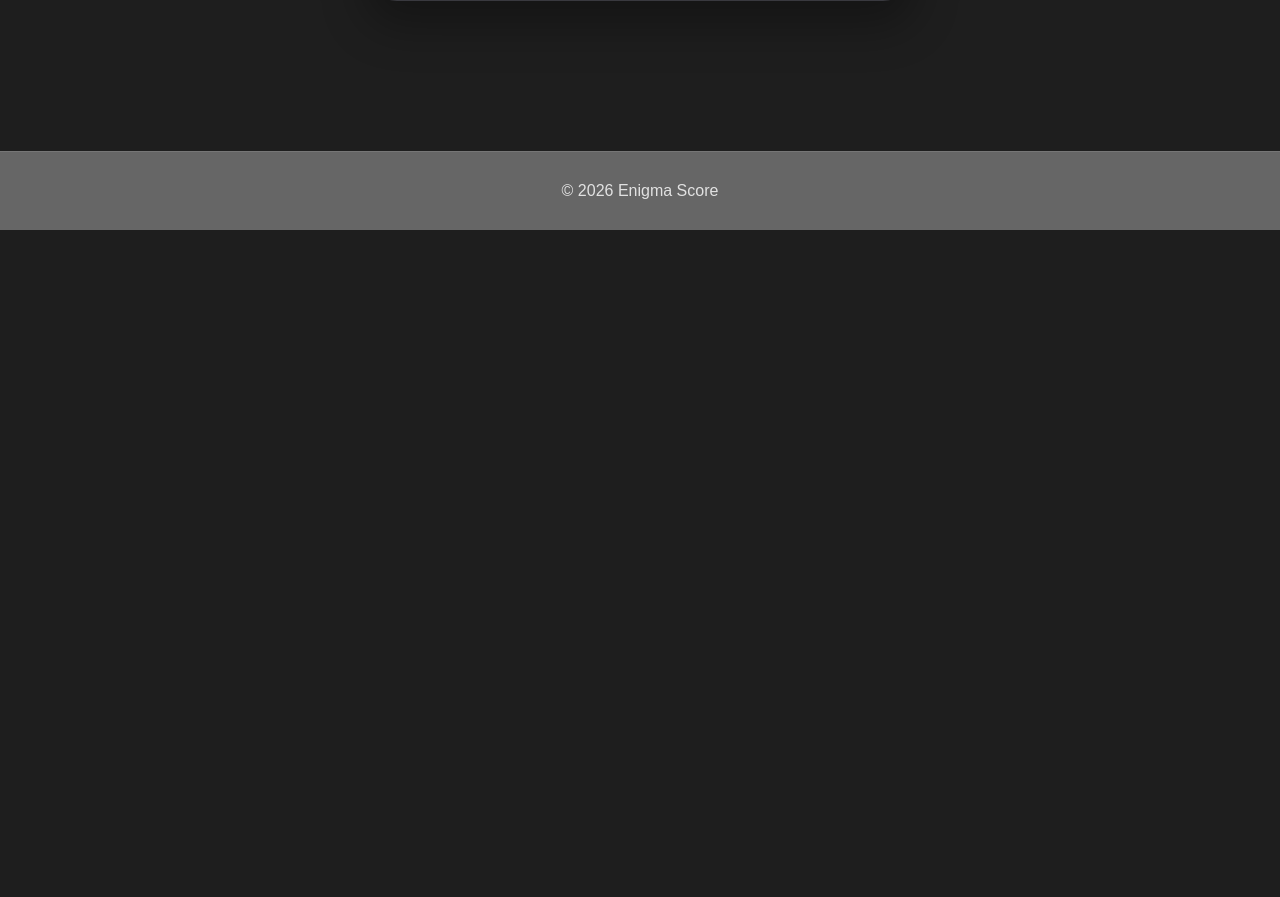
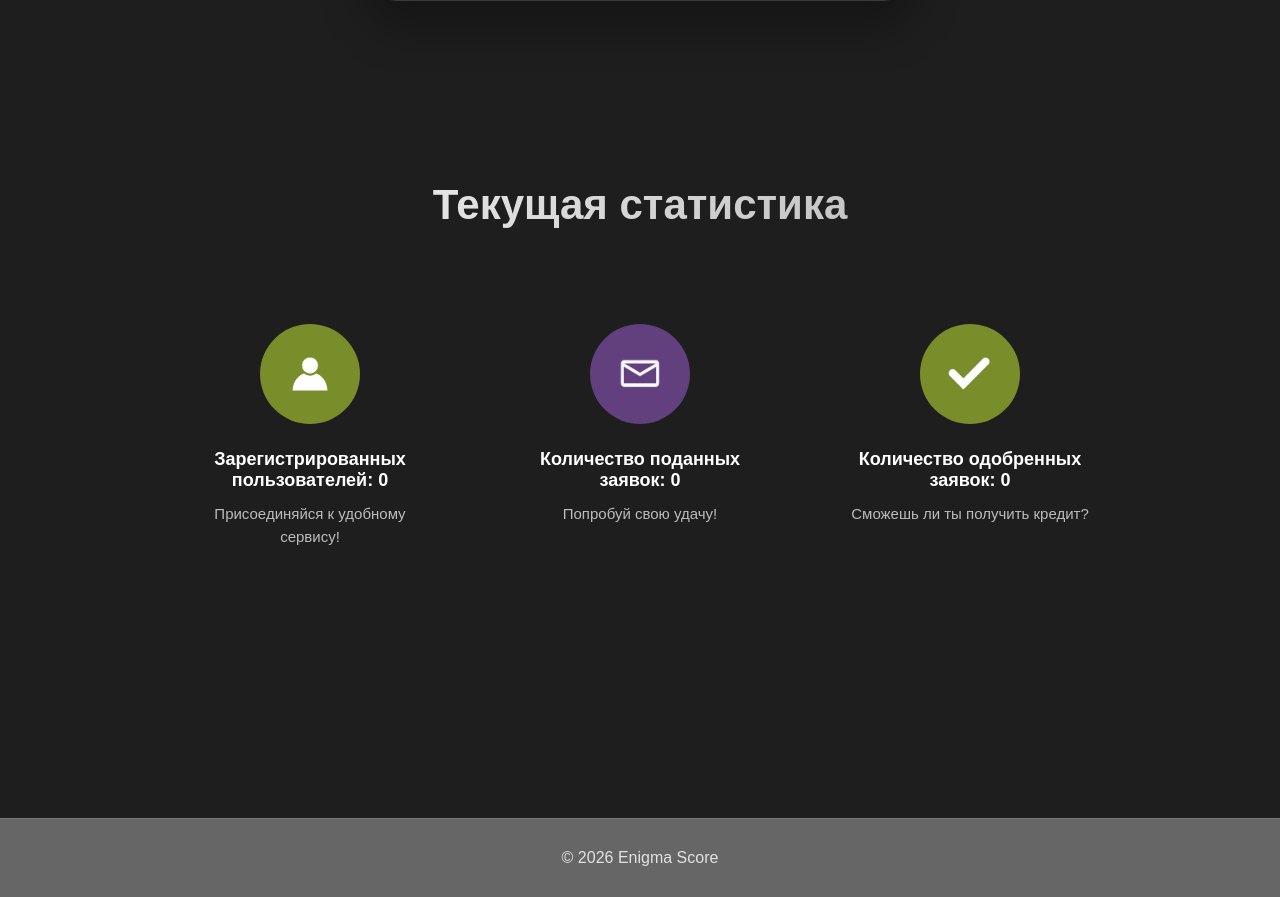
Before and after one commit to chhssmch/enigma-score, a Django app: page / in a window 1280 px wide. Shown: the part 1018-1915 px from the top of the page. Before the commit the page ends 1248 px from the top, so only its background shows below. Run offline with Django 5.2, Linux system fonts and the light colour scheme; the visitor is signed in with stand-in values (Sample User, id 1); data comes from the database, SQL or seed files in the repository; data that the repository does not hold is empty.

Commit message:
statistics were added

```diff
--- a/enigma_score/credit_score/templates/credit_score/home_auth.html
+++ b/enigma_score/credit_score/templates/credit_score/home_auth.html
@@ -102,8 +102,37 @@
                 </div>
             </div>
            </div>
+        </div>
+        <section id="howorks" class="steps-section">
+            <div class="container">
+                <h2 class="section-title">Текущая статистика</h2>
+                <div class="steps-grid">
+                    <div class="step-card">
+                        <div class="step-circle1">
+                            <img src="{% static 'images/icon-1.png' %}" alt="Иконка регистрации">
+                        </div>
+                        <h3>Зарегистрированных пользователей: {{ total_users }}</h3>
+                        <p>Присоединяйся к удобному сервису!</p>
+                    </div>
 
-        </div>
+                    <div class="step-card">
+                        <div class="step-circle2">
+                            <img src="{% static 'images/icon-2.png' %}" alt="Иконка добавления документов">
+                        </div>
+                        <h3>Количество поданных заявок: {{ total_applications }}</h3>
+                        <p>Попробуй свою удачу!</p>
+                    </div>
+
+                    <div class="step-card">
+                        <div class="step-circle1">
+                            <img src="{% static 'images/icon-3.png' %}" alt="Иконка получения результата">
+                        </div>
+                        <h3>Количество одобренных заявок: {{ approved_applications }}</h3>
+                        <p>Сможешь ли ты получить кредит?</p>
+                    </div>
+                </div>
+            </div>
+        </section>
     </main>
 
     <footer class="footer">
--- a/enigma_score/credit_score/views.py
+++ b/enigma_score/credit_score/views.py
@@ -2,18 +2,31 @@ from django.shortcuts import render
 from django.contrib.auth.decorators import login_required
 from django.shortcuts import redirect
 from django.contrib import messages
+from django.contrib.auth.models import User
 from .models import CreditApplication
 from .ml_service import ml_service
 
 def home_page(request):
+    # Calculate statistics
+    total_applications = CreditApplication.objects.count()
+    approved_applications = CreditApplication.objects.filter(decision='APPROVE').count()
+    total_users = User.objects.count()
+
     if request.user.is_authenticated:
         result = request.session.pop('credit_result', None)
         return render(request, 'credit_score/home_auth.html', {
             'user': request.user,
             'result': result,
+            'total_applications': total_applications,
+            'approved_applications': approved_applications,
+            'total_users': total_users,
         })
     else:
-        return render(request, 'credit_score/home.html')
+        return render(request, 'credit_score/home.html', {
+            'total_applications': total_applications,
+            'approved_applications': approved_applications,
+            'total_users': total_users,
+        })
 
 @login_required
 def check_credit(request):
```
Also changed, not shown: enigma_score/credit_score/templates/credit_score/home.html (+7 -7 lines), enigma_score/static_dev/images/icon-1.png, enigma_score/static_dev/images/icon-2.png.
